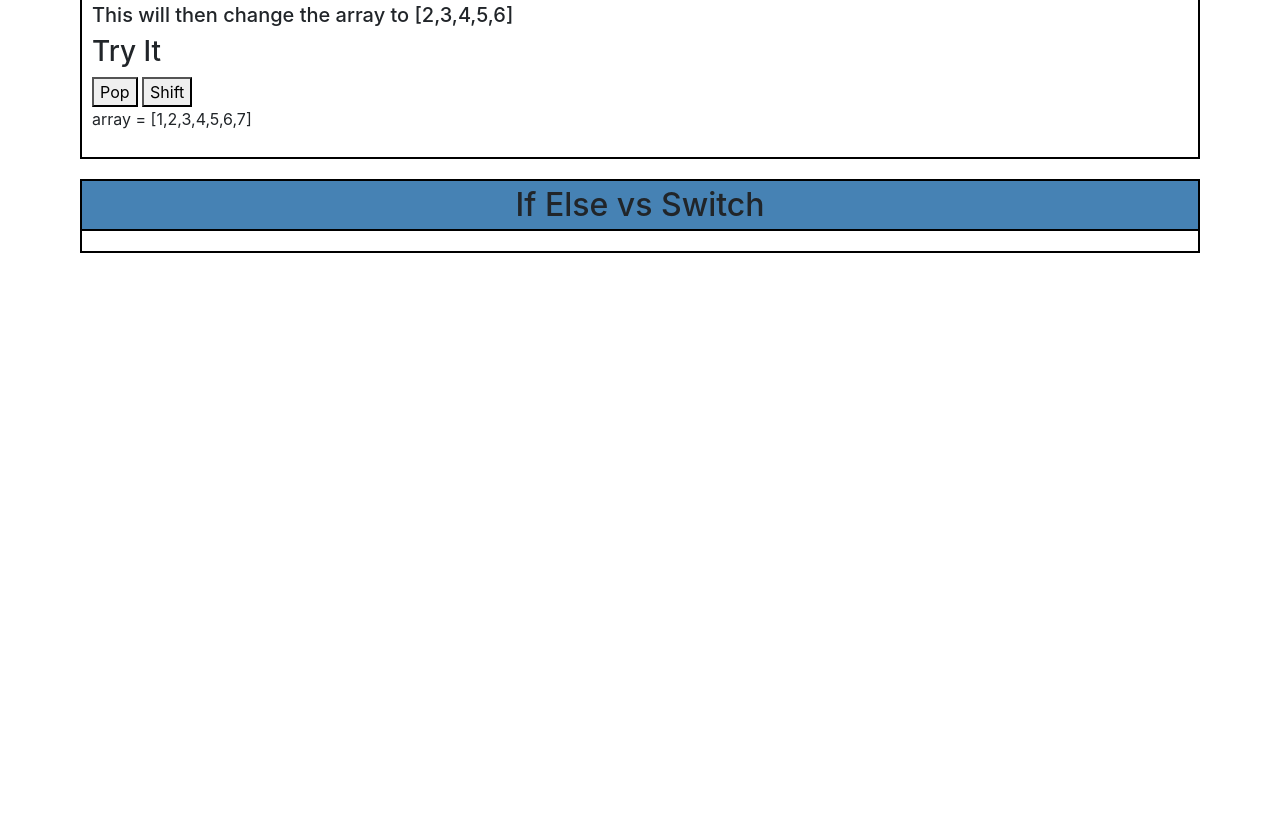
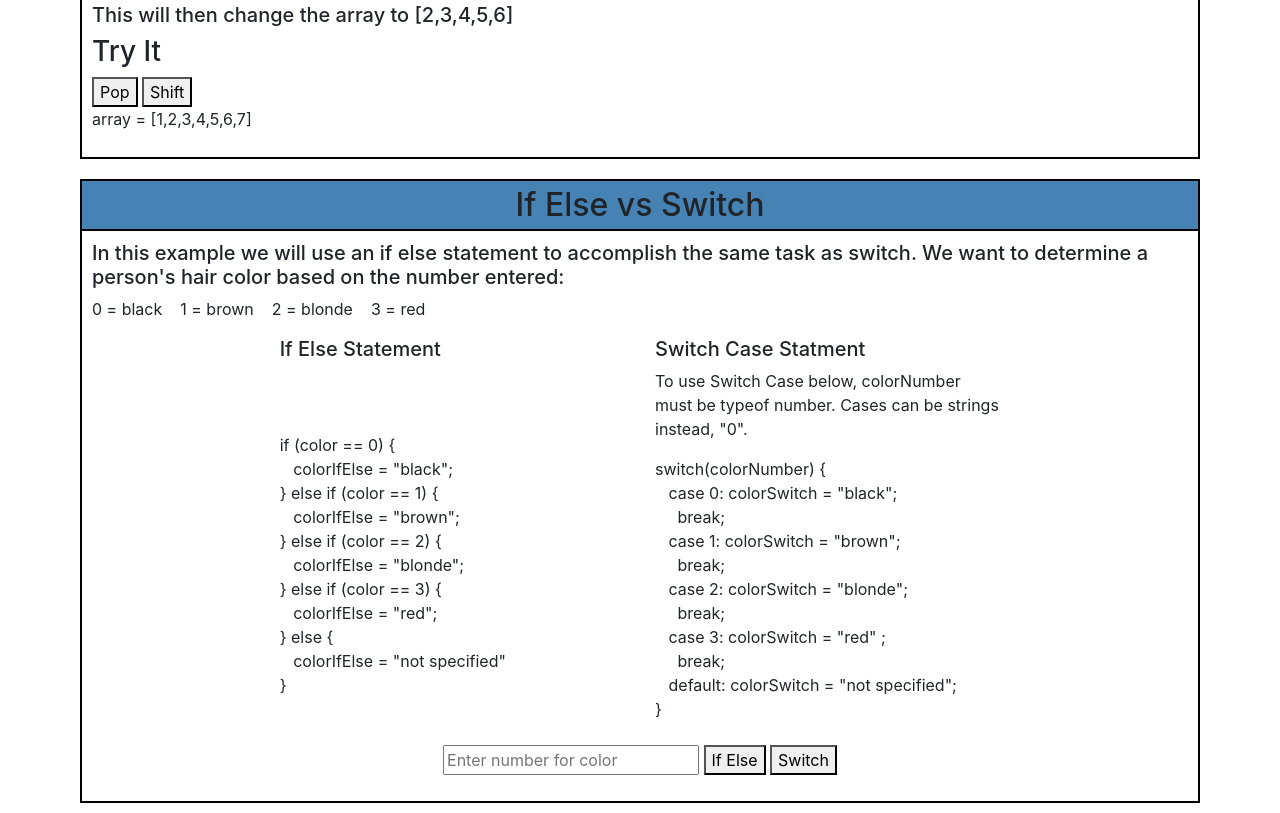
Before and after one commit to mcollins33/jscheatsheet, a plain HTML site: page index.html in a window 1280 px wide. Shown: the part 1345-2158 px from the top of the page. Before the commit the page ends 1608 px from the top, so only its background shows below. Drawn offline with nearby package versions, Linux system fonts and the light colour scheme.

Commit message:
add if else vs switch

```diff
--- a/cheat.js
+++ b/cheat.js
@@ -66,3 +66,37 @@ function shiftItem() {
 	arrayRemove.shift();
 	document.getElementById("removeFromArray").innerHTML= "array = [" + arrayRemove + "]";
 }
+
+var colorIfElse = "";
+function displayColorIfElse() {
+	colorNumber = document.getElementById("colorNumber").value;
+	if (colorNumber == 0) {
+		colorIfElse = "black";
+	} else if (colorNumber == 1) {
+		colorIfElse = "brown";
+	} else if (colorNumber == 2) {
+		colorIfElse = "blonde";
+	} else if (colorNumber == 3) {
+		colorIfElse = "red";
+	}else {
+		colorIfElse = "not specified";
+	}
+	document.getElementById("colorIfElse").innerHTML= "Your hair color using if else is " + colorIfElse;
+}
+
+var colorSwitch = "";
+function displayColorSwitch() {
+	colorNumber = parseInt(document.getElementById("colorNumber").value);
+	switch(colorNumber) {
+		case 0: colorSwitch = "black";
+		break;
+		case 1: colorSwitch = "brown";
+		break;
+		case 2: colorSwitch = "blonde";
+		break;
+		case 3: colorSwitch = "red";
+		break;
+		default: colorSwitch = "not specified";
+	}
+	document.getElementById("colorSwitch").innerHTML= "Your hair color using switch is " + colorSwitch;
+}
--- a/index.html
+++ b/index.html
@@ -6,7 +6,6 @@
 </head>
 <link rel="stylesheet" href="https://maxcdn.bootstrapcdn.com/bootstrap/4.0.0/css/bootstrap.min.css" integrity="sha384-Gn5384xqQ1aoWXA+058RXPxPg6fy4IWvTNh0E263XmFcJlSAwiGgFAW/dAiS6JXm" crossorigin="anonymous">
 <link rel="stylesheet" href="style.css">
-<script src="cheat.js"></script>
 
 <body>
     <div class="container">
@@ -109,10 +108,56 @@
             <div class="col-md no-padding border-2 margin-10">
                 <h2 class="heading center">If Else vs Switch</h2>
                 <div class="padding-10">
+                    <h5>In this example we will use an if else statement to accomplish the same task as switch.  We want to determine a person's hair color based on the number entered:</h5>
+                    <p>0 = black &nbsp&nbsp 1 = brown &nbsp&nbsp 2 = blonde &nbsp&nbsp 3 = red</p>
+                    <div class="row justify-content-center">
+                        <div class="col-md-4">
+                            <h5>If Else Statement</h5>
+                            <br />
+                            <br />
+                            <p></p>
+                            <div>if (color == 0) {</div>
+                            <div>&nbsp&nbsp colorIfElse = "black";</div>
+                            <div>} else if (color == 1) {</div>
+                            <div>&nbsp&nbsp colorIfElse = "brown";</div>
+                            <div>} else if (color == 2) {</div>
+                            <div>&nbsp&nbsp colorIfElse = "blonde";</div>
+                            <div>} else if (color == 3) {</div>
+                            <div>&nbsp&nbsp colorIfElse = "red";</div>
+                            <div>} else {</div>
+                            <div>&nbsp&nbsp colorIfElse = "not specified"</div>
+                            <div>}</div>
+                        </div>
+                        <div class="col-md-4">
+                            <h5>Switch Case Statment</h5>
+                            <p>To use Switch Case below, colorNumber must be typeof number. Cases can be strings instead, "0".</p>
+                            <div>switch(colorNumber) {</div>
+                            <div>&nbsp&nbsp case 0: colorSwitch = "black";</div>
+                            <div>&nbsp&nbsp&nbsp&nbsp break;</div>
+                            <div>&nbsp&nbsp case 1: colorSwitch = "brown";</div>
+                            <div>&nbsp&nbsp&nbsp&nbsp break;</div>
+                            <div>&nbsp&nbsp case 2: colorSwitch = "blonde";</div>
+                            <div>&nbsp&nbsp&nbsp&nbsp break;</div>
+                            <div>&nbsp&nbsp case 3: colorSwitch = "red" ;</div>
+                            <div>&nbsp&nbsp&nbsp&nbsp break;</div>
+                            <div>&nbsp&nbsp default: colorSwitch = "not specified";</div>
+                            <div>}</div>
+                        </div>
+                    </div>
+                    <br />
+                    <div class="row justify-content-center">
+                        <form>
+                            <input type="text" id="colorNumber" placeholder="Enter number for color" />
+                            <button type="button" onclick="displayColorIfElse()">If Else</button>
+                            <button type="button" onclick="displayColorSwitch()">Switch</button>
+                            <p id="colorIfElse"></p>
+                            <p id="colorSwitch"></p>
+                        </form>
+                    </div>
                 </div>
             </div>
         </div>
-    </div>
+        <script src="cheat.js"></script>
 </body>
 
 </html>
```
